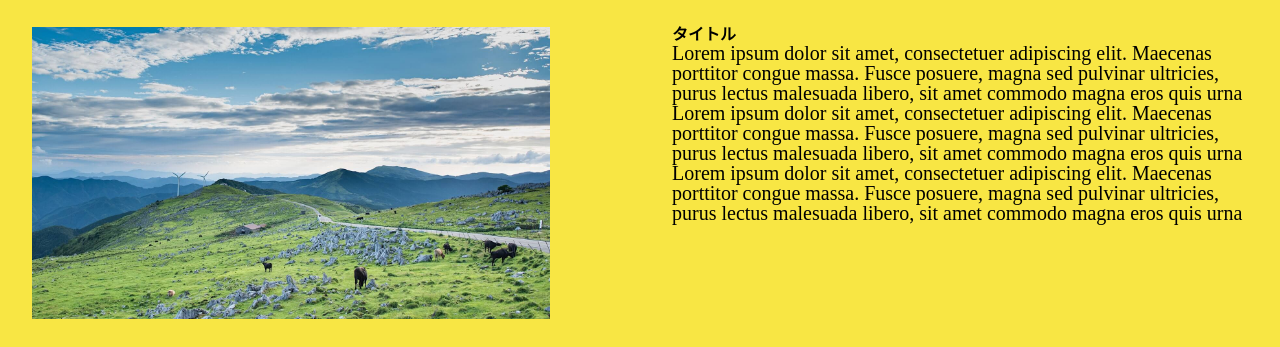
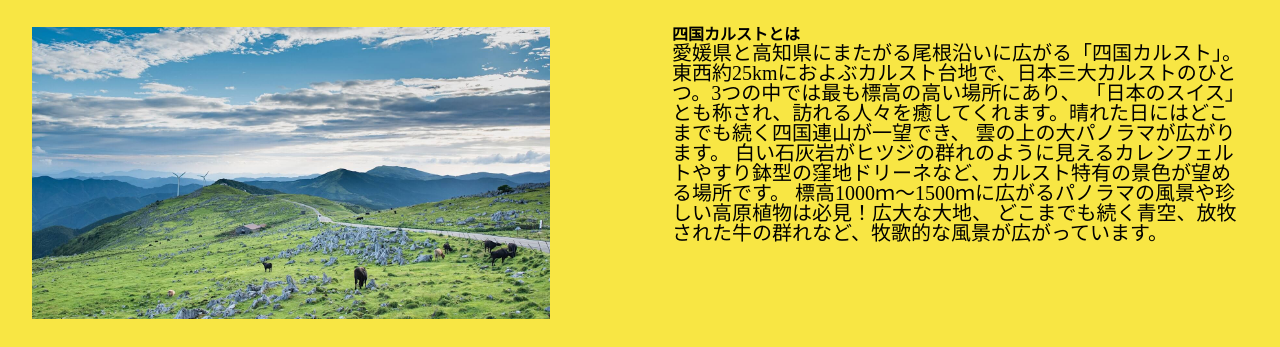
Before and after one commit to jinsho-O/TravelSchedule, a plain HTML site: page index.html in a window 1280 px wide. Shown: the part 173-520 px from the top of the page. Drawn offline with nearby package versions, Linux system fonts and the light colour scheme.

Commit message:
文章変更しました

```diff
--- a/index.html
+++ b/index.html
@@ -27,16 +27,17 @@
                 <img src="img/shikoku.jpeg" alt="greet">
             </div>
             <div class="greet-text">
-                <h2>タイトル</h2>
-                <p>Lorem ipsum dolor sit amet, consectetuer adipiscing elit. Maecenas porttitor congue massa. Fusce
-                    posuere, magna sed pulvinar ultricies, purus lectus malesuada libero, sit amet commodo magna eros
-                    quis urna</p>
-                <p>Lorem ipsum dolor sit amet, consectetuer adipiscing elit. Maecenas porttitor congue massa. Fusce
-                    posuere, magna sed pulvinar ultricies, purus lectus malesuada libero, sit amet commodo magna eros
-                    quis urna</p>
-                <p>Lorem ipsum dolor sit amet, consectetuer adipiscing elit. Maecenas porttitor congue massa. Fusce
-                    posuere, magna sed pulvinar ultricies, purus lectus malesuada libero, sit amet commodo magna eros
-                    quis urna</p>
+                <h2>四国カルストとは</h2>
+                <p>愛媛県と高知県にまたがる尾根沿いに広がる「四国カルスト」。
+                東西約25kmにおよぶカルスト台地で、日本三大カルストのひとつ。3つの中では最も標高の高い場所にあり、
+                「日本のスイス」とも称され、訪れる人々を癒してくれます。晴れた日にはどこまでも続く四国連山が一望でき、
+                雲の上の大パノラマが広がります。
+                白い石灰岩がヒツジの群れのように見えるカレンフェルトやすり鉢型の窪地ドリーネなど、カルスト特有の景色が望める場所です。
+                標高1000ｍ～1500ｍに広がるパノラマの風景や珍しい高原植物は必見！広大な大地、
+                どこまでも続く青空、放牧された牛の群れなど、牧歌的な風景が広がっています。</p>
+
+
+
             </div>
         </section>
 
--- a/style.css
+++ b/style.css
@@ -73,10 +73,6 @@ main{
     display: none;
 }
 
-<<<<<<< HEAD
-
-=======
->>>>>>> b2bd5ee40735f53ee55aff5e7b4019e0050f3dff
 .timeimg{
     width: 80%;
 }
@@ -117,18 +113,16 @@ main{
     font-family: 'Great Vibes', cursive;
 }
 
-<<<<<<< HEAD
+
 .maps{
     display: flex;
     justify-content: center;
 }
-=======
->>>>>>> b2bd5ee40735f53ee55aff5e7b4019e0050f3dff
 
 footer{
     text-align: center;
     background-color: aquamarine;
-<<<<<<< HEAD
+
 }
 
 /* ここから初めのアニメーション */
@@ -153,7 +147,3 @@ footer{
 }
 
 /* ここまでアニメーション */
-
-=======
-}
->>>>>>> b2bd5ee40735f53ee55aff5e7b4019e0050f3dff
```
